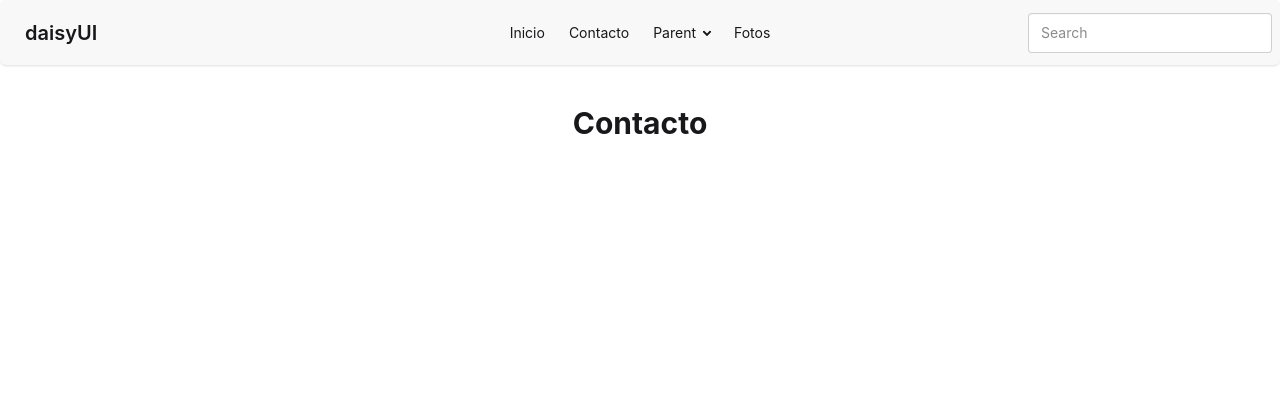
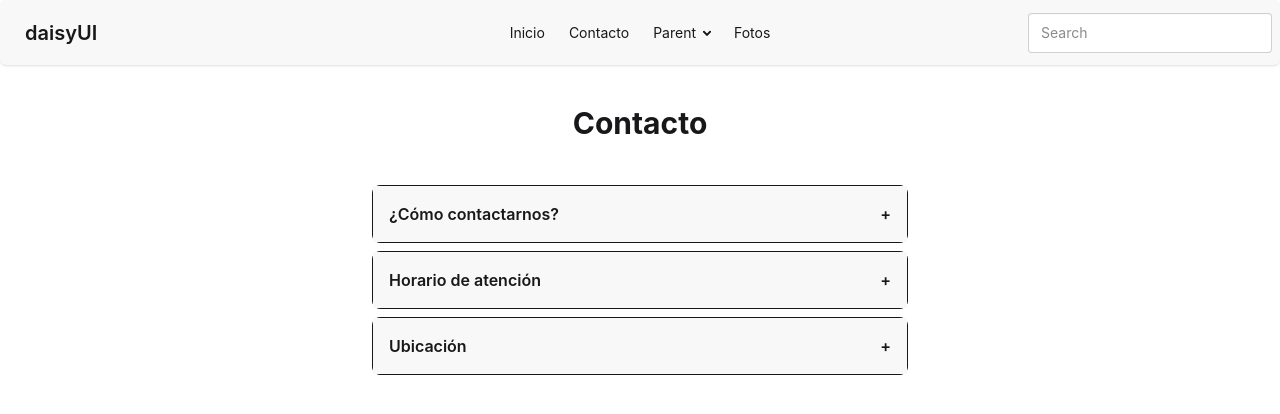
Before and after one commit to Sssebas81/Parcial3Repaso, a Next.js app in the folder repasoparcial3/: page /contact in a window 1280 px wide. Shown: the top 414 px of the page. Built offline with nearby package versions, Linux system fonts and the light colour scheme.

Commit message:
accordion

```diff
--- a/repasoparcial3/src/app/contact/page.tsx
+++ b/repasoparcial3/src/app/contact/page.tsx
@@ -1,13 +1,35 @@
+"use client";
+
 import Navbar from "@/common/components/Navbar";
+import Accordion from "@/common/components/Accordion";
 
 export default function Page() {
+  const items = [
+    {
+      title: "¿Cómo contactarnos?",
+      content: "Puedes escribirnos al correo o redes sociales.",
+    },
+    {
+      title: "Horario de atención",
+      content: "Lunes a viernes de 8am a 6pm.",
+    },
+    {
+      title: "Ubicación",
+      content: "Cali, Colombia.",
+    },
+  ];
+
   return (
-    <main className="">
-      <Navbar/>
+    <main>
+      <Navbar />
+
       <h1 className="text-3xl font-bold mb-6 text-center">
         Contacto
       </h1>
+
+      <div className="p-5 max-w-xl mx-auto">
+        <Accordion items={items} />
+      </div>
     </main>
-
   );
 }
```
